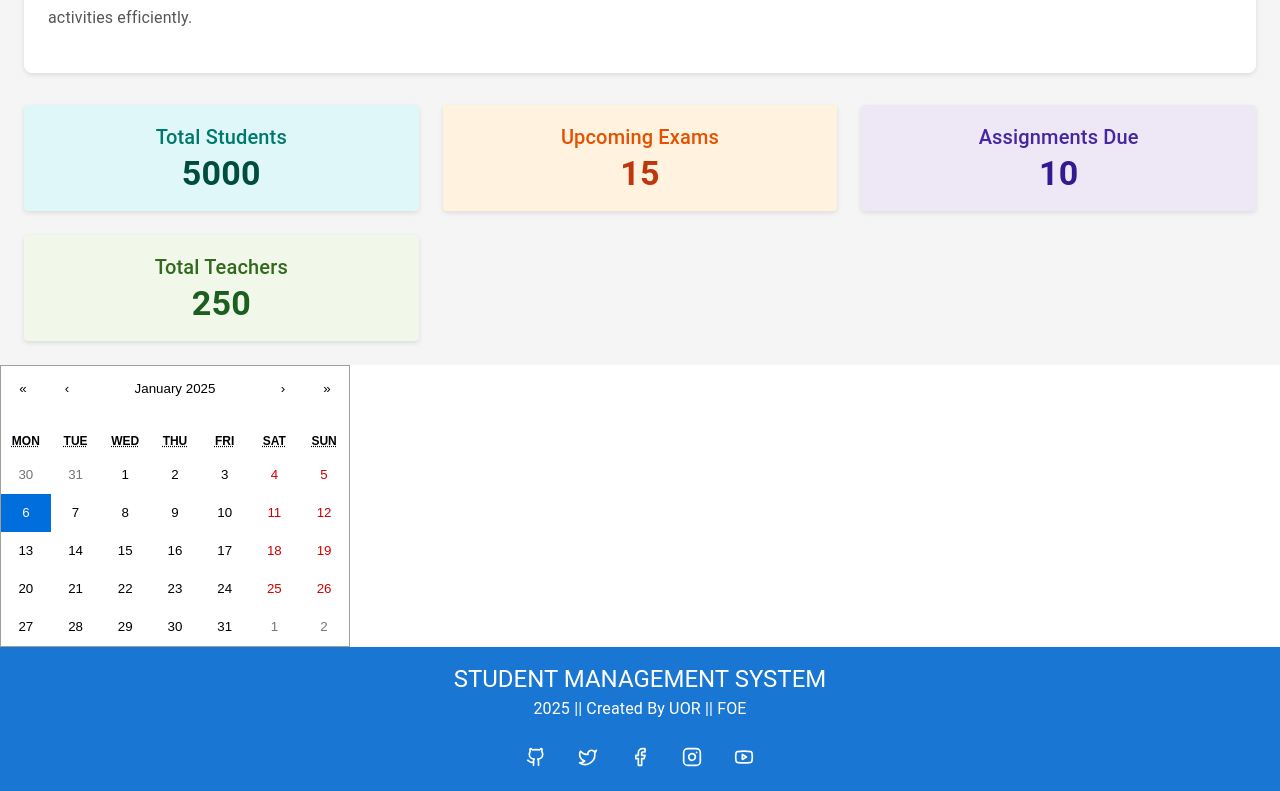
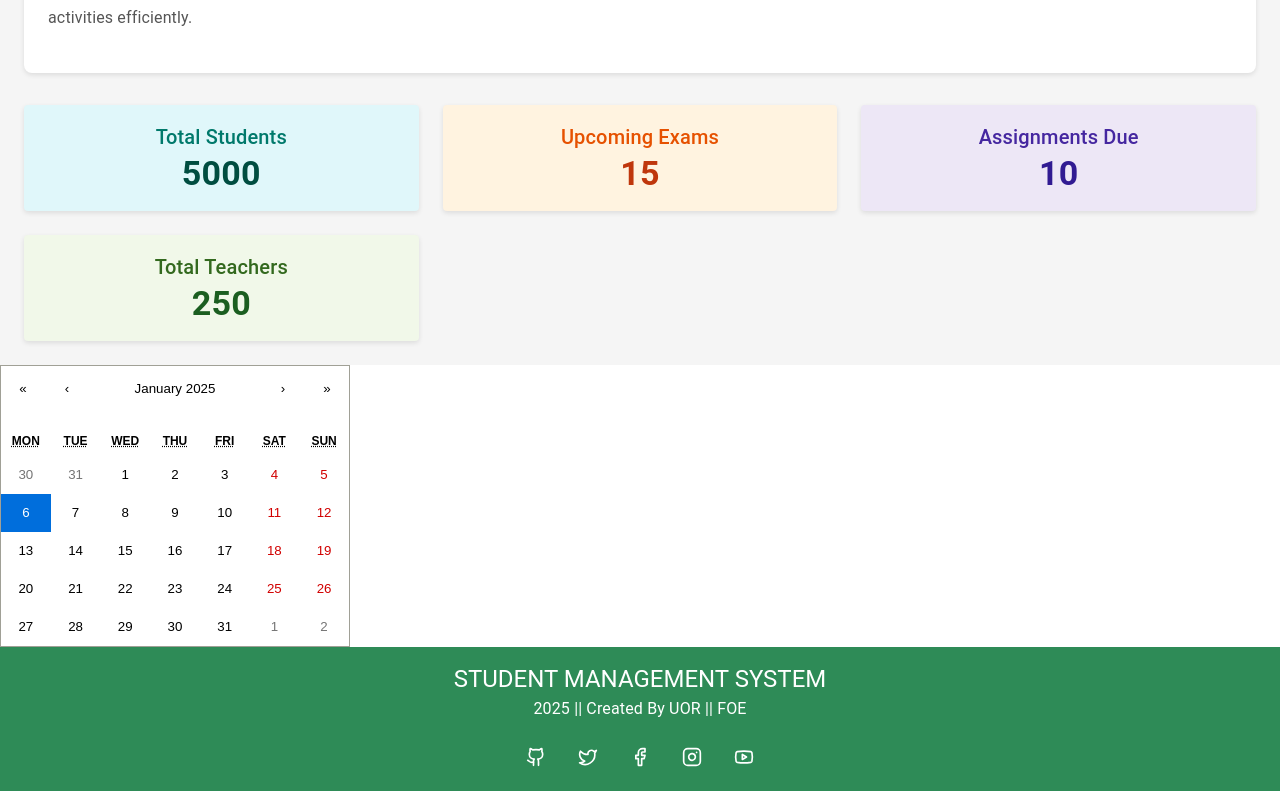
Before and after one commit to Praveen-Hapuarachchi/student-management-frontend, a React (Create React App) app: page / in a window 1280 px wide. Shown: the part 370-1161 px from the top of the page. Built offline with nearby package versions, Linux system fonts and the light colour scheme.

Commit message:
change color

```diff
--- a/src/components/Footer.js
+++ b/src/components/Footer.js
@@ -37,7 +37,7 @@ const Footer = () => {
       sx={{
         width: "100%",
         height: "auto",
-        backgroundColor: "#1976d2", // Same color as the header
+        backgroundColor: "#2E8B57", // Same color as the header
         paddingTop: "1rem",
         paddingBottom: "1rem",
       }}
```
